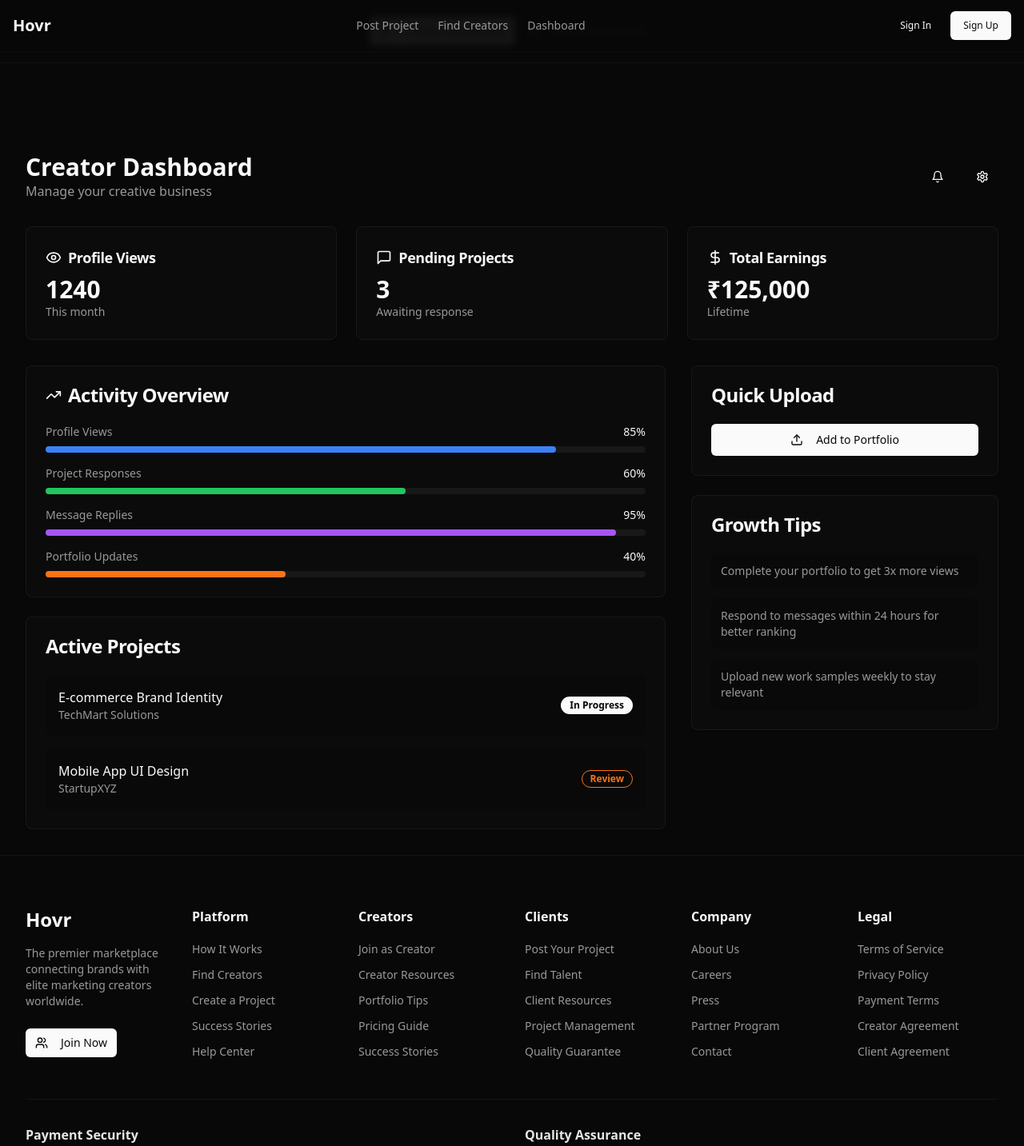
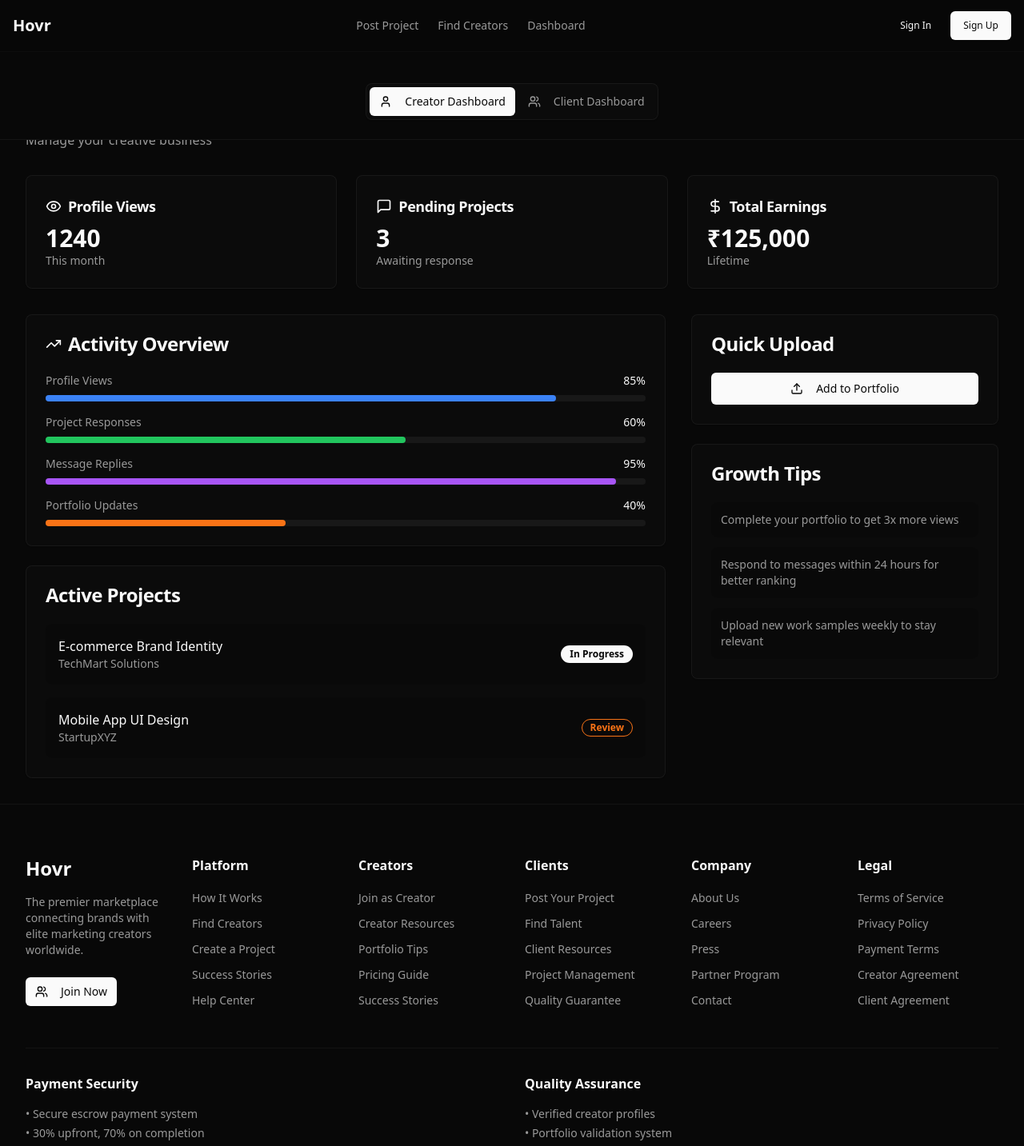
Before and after one commit to ri3habhk/create-hovr, a React (Vite) app: page /dashboard in a window 1280 px wide. Shown: the top 1433 px of the page at 80% size. Built offline with nearby package versions, Linux system fonts and the light colour scheme.

Commit message:
Refactor: Implement dual dashboard and subscription changes
- Moved subscription section to landing page and made it clickable.
- Updated footer color scheme.
- Implemented dual dashboard (creator/client) with specified features and design.
- Added payment gateway redirection.

```diff
--- a/src/components/ClientDashboard.tsx
+++ b/src/components/ClientDashboard.tsx
@@ -2,7 +2,6 @@ import { Card, CardContent, CardHeader, CardTitle } from '@/components/ui/card';
 import { Button } from '@/components/ui/button';
 import { Badge } from '@/components/ui/badge';
 import { Bell, Settings, Plus, FileText, Users, Search, Bookmark, TrendingUp } from 'lucide-react';
-import Navigation from '@/components/Navigation';
 
 const ClientDashboard = () => {
   const stats = {
@@ -31,12 +30,10 @@ const ClientDashboard = () => {
   ];
 
   return (
-    <>
-      <Navigation />
-      <main className="pt-20">
-        <div className="container mx-auto px-4 sm:px-6 lg:px-8 py-8">
-          {/* Header */}
-          <div className="flex justify-between items-center mb-8">
+    <main className="py-8">
+      <div className="container mx-auto px-4 sm:px-6 lg:px-8">
+        {/* Header */}
+        <div className="flex justify-between items-center mb-8">
             <div>
               <h1 className="text-3xl font-bold text-foreground">Client Dashboard</h1>
               <p className="text-muted-foreground">Find and manage creative talent</p>
@@ -205,7 +202,6 @@ const ClientDashboard = () => {
           </div>
         </div>
       </main>
-    </>
   );
 };
 
--- a/src/components/CreatorDashboard.tsx
+++ b/src/components/CreatorDashboard.tsx
@@ -2,7 +2,6 @@ import { Card, CardContent, CardHeader, CardTitle } from '@/components/ui/card';
 import { Button } from '@/components/ui/button';
 import { Badge } from '@/components/ui/badge';
 import { Bell, Settings, Upload, Eye, MessageSquare, TrendingUp, DollarSign, Clock, CheckCircle } from 'lucide-react';
-import Navigation from '@/components/Navigation';
 
 const CreatorDashboard = () => {
   const stats = {
@@ -28,12 +27,10 @@ const CreatorDashboard = () => {
   ];
 
   return (
-    <>
-      <Navigation />
-      <main className="pt-20">
-        <div className="container mx-auto px-4 sm:px-6 lg:px-8 py-8">
-          {/* Header */}
-          <div className="flex justify-between items-center mb-8">
+    <main className="py-8">
+      <div className="container mx-auto px-4 sm:px-6 lg:px-8">
+        {/* Header */}
+        <div className="flex justify-between items-center mb-8">
             <div>
               <h1 className="text-3xl font-bold text-foreground">Creator Dashboard</h1>
               <p className="text-muted-foreground">Manage your creative business</p>
@@ -182,7 +179,6 @@ const CreatorDashboard = () => {
           </div>
         </div>
       </main>
-    </>
   );
 };
 
--- a/src/components/DashboardSelector.tsx
+++ b/src/components/DashboardSelector.tsx
@@ -2,18 +2,21 @@ import { useState } from 'react';
 import { Card, CardContent } from '@/components/ui/card';
 import { Button } from '@/components/ui/button';
 import { Users, User } from 'lucide-react';
-import CreatorDashboard from './CreatorDashboard';
-import ClientDashboard from './ClientDashboard';
+import Navigation from '@/components/Navigation';
+import CreatorDashboard from '@/components/CreatorDashboard';
+import ClientDashboard from '@/components/ClientDashboard';
 
 const DashboardSelector = () => {
   const [selectedDashboard, setSelectedDashboard] = useState<'creator' | 'client'>('creator');
 
   return (
     <div className="min-h-screen bg-background">
+      <Navigation />
+
       {/* Dashboard Type Selector */}
-      <div className="border-b border-border/40 bg-background sticky top-0 z-10">
+      <div className="border-b border-border/40 bg-background sticky top-20 z-10">
         <div className="container mx-auto px-4 sm:px-6 lg:px-8">
-          <div className="flex justify-center py-4">
+          <div className="flex justify-center py-6">
             <Card className="bg-card/50 border-border/50 p-1">
               <CardContent className="p-0">
                 <div className="flex space-x-1">
@@ -23,8 +26,8 @@ const DashboardSelector = () => {
                     onClick={() => setSelectedDashboard('creator')}
                     className={`${
                       selectedDashboard === 'creator'
-                        ? 'bg-foreground text-background'
-                        : 'text-muted-foreground hover:text-foreground'
+                        ? 'bg-foreground text-background hover:bg-foreground/90'
+                        : 'text-muted-foreground hover:text-foreground hover:bg-card'
                     }`}
                   >
                     <User className="h-4 w-4 mr-2" />
@@ -36,8 +39,8 @@ const DashboardSelector = () => {
                     onClick={() => setSelectedDashboard('client')}
                     className={`${
                       selectedDashboard === 'client'
-                        ? 'bg-foreground text-background'
-                        : 'text-muted-foreground hover:text-foreground'
+                        ? 'bg-foreground text-background hover:bg-foreground/90'
+                        : 'text-muted-foreground hover:text-foreground hover:bg-card'
                     }`}
                   >
                     <Users className="h-4 w-4 mr-2" />
@@ -51,7 +54,9 @@ const DashboardSelector = () => {
       </div>
 
       {/* Dashboard Content */}
-      {selectedDashboard === 'creator' ? <CreatorDashboard /> : <ClientDashboard />}
+      <div className="pt-0">
+        {selectedDashboard === 'creator' ? <CreatorDashboard /> : <ClientDashboard />}
+      </div>
     </div>
   );
 };
--- a/src/components/Footer.tsx
+++ b/src/components/Footer.tsx
@@ -102,7 +102,7 @@ const Footer = () => {
         <div className="border-t border-border/40 pt-8 mb-8">
           <div className="grid grid-cols-1 md:grid-cols-2 gap-8">
             <div>
-              <h4 className="font-semibold mb-4 text-primary">Payment Security</h4>
+              <h4 className="font-semibold mb-4 text-foreground">Payment Security</h4>
               <ul className="text-sm text-muted-foreground space-y-1">
                 <li>• Secure escrow payment system</li>
                 <li>• 30% upfront, 70% on completion</li>
@@ -111,7 +111,7 @@ const Footer = () => {
               </ul>
             </div>
             <div>
-              <h4 className="font-semibold mb-4 text-primary">Quality Assurance</h4>
+              <h4 className="font-semibold mb-4 text-foreground">Quality Assurance</h4>
               <ul className="text-sm text-muted-foreground space-y-1">
                 <li>• Verified creator profiles</li>
                 <li>• Portfolio validation system</li>
@@ -125,7 +125,7 @@ const Footer = () => {
         {/* Platform Operations Transparency */}
         <div className="border-t border-border/40 pt-8 mb-8">
           <div className="max-w-4xl mx-auto">
-            <h4 className="font-semibold mb-4 text-primary text-center">Why Our 10% Platform Fee?</h4>
+            <h4 className="font-semibold mb-4 text-foreground text-center">Why Our 10% Platform Fee?</h4>
             <div className="grid grid-cols-1 md:grid-cols-2 lg:grid-cols-4 gap-6 text-center">
               <div>
                 <h5 className="font-medium text-foreground mb-2">Security & Trust</h5>
@@ -154,7 +154,7 @@ const Footer = () => {
               © 2024 Hovr. All rights reserved. Building the future of creative collaboration.
             </div>
             <div className="flex items-center space-x-4">
-              <Button variant="ghost" size="sm">
+              <Button variant="ghost" size="sm" className="text-muted-foreground hover:text-foreground">
                 <Mail className="h-4 w-4 mr-2" />
                 Contact Support
               </Button>
```
